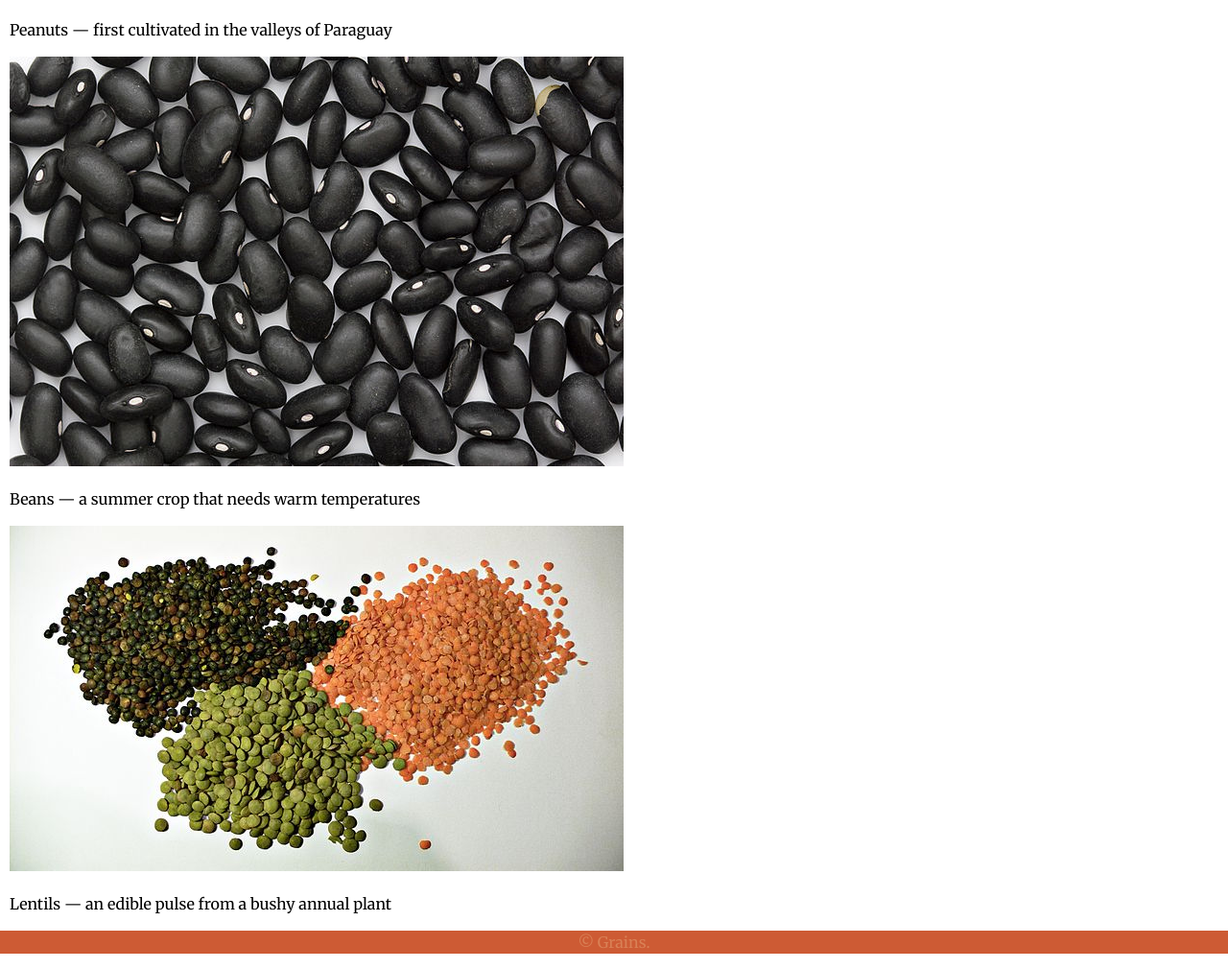
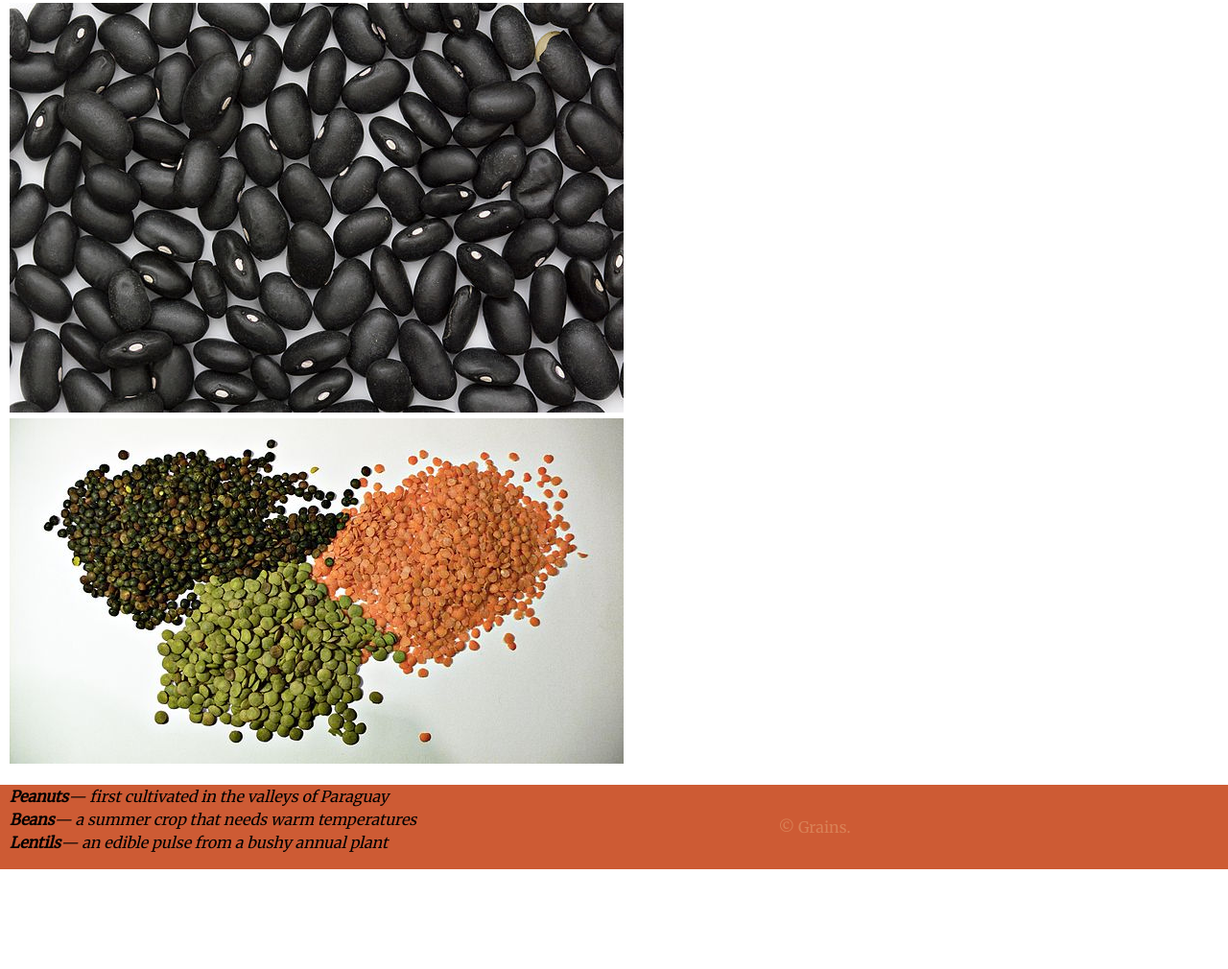
Before and after one commit to xuke918/assignment-5, a plain HTML site: page index.html in a window 1280 px wide. Shown: the part 3332-4342 px from the top of the page at 96% size. After the commit the page ends 4238 px from the top, so only its background shows below. Drawn offline with Linux system fonts and the light colour scheme.

Commit message:
Fixed error. Added the definition list.

```diff
--- a/css/main.css
+++ b/css/main.css
@@ -75,13 +75,9 @@ main{
   float: left;
   margin-right: 1em;
   margin-bottom: 1em;
+
 }
 
-.grains{
-  float: left;
-  margin-right: 1em;
-  margin-bottom: 1em;
-}
 .grain{
   margin-top: 0em;
 }
@@ -91,6 +87,10 @@ main{
 }
 .quinoa{
   float: right;
+}
+
+.second-p{
+  clear: left;
 }
 
 figure{
@@ -113,8 +113,23 @@ div{
   background-color: #d98156;
 }
 
+dt{
+  font-weight: bold;
+  font-style: italic;
+  float: left;
+  clear: left;
+
+}
+
+dd{
+  margin: 0em;
+  float: left;
+  font-style: italic;
+}
+
 .footer{
   background-color: #cd5b34;
   color: #d98156;
   text-align: center;
+  padding: 1em;
 }
--- a/index.html
+++ b/index.html
@@ -22,6 +22,7 @@
 
   <main>
 
+
   <figure class="grains">
     <img src="images/grains.jpg" alt="">
   </figure>
@@ -32,7 +33,7 @@
     <img class="cereals" src="images/cereals.jpg" alt="">
     <img class="quinoa" src="images/quinoa.jpg" alt="">
   </figure>
-  <p>After being harvested, dry grains are more durable than other staple foods such as starchy fruits such as plantains and breadfruit and tubers such as sweet potatoes and cassava. This durability has made grains well suited to industrial agriculture, since they can be mechanically harvested, transported by rail or ship, stored for long periods in silos, and milled for flour or pressed for oil.</p>
+  <p class="second-p">After being harvested, dry grains are more durable than other staple foods such as starchy fruits such as plantains and breadfruit and tubers such as sweet potatoes and cassava. This durability has made grains well suited to industrial agriculture, since they can be mechanically harvested, transported by rail or ship, stored for long periods in silos, and milled for flour or pressed for oil.</p>
 
 
   <div>
@@ -56,13 +57,15 @@
 
   <figure>
     <img src="images/peanuts.jpg" alt="">
+    <img src="images/beans.jpg" alt="">
+    <img src="images/lentils.jpg" alt="">
   </figure>
-  <p>Peanuts — first cultivated in the valleys of Paraguay</p>
-    <img src="images/beans.jpg" alt="">
-  <p>Beans — a summer crop that needs warm temperatures</p>
-    <img src="images/lentils.jpg" alt="">
-  <p>Lentils — an edible pulse from a bushy annual plant</p>
 
+<dl>
+  <dt>Peanuts</dt> <dd>— first cultivated in the valleys of Paraguay</dd>
+  <dt>Beans</dt> <dd>— a summer crop that needs warm temperatures</dd>
+  <dt>Lentils</dt> <dd>— an edible pulse from a bushy annual plant</dd>
+</dl>
 
   </main>
 
```
